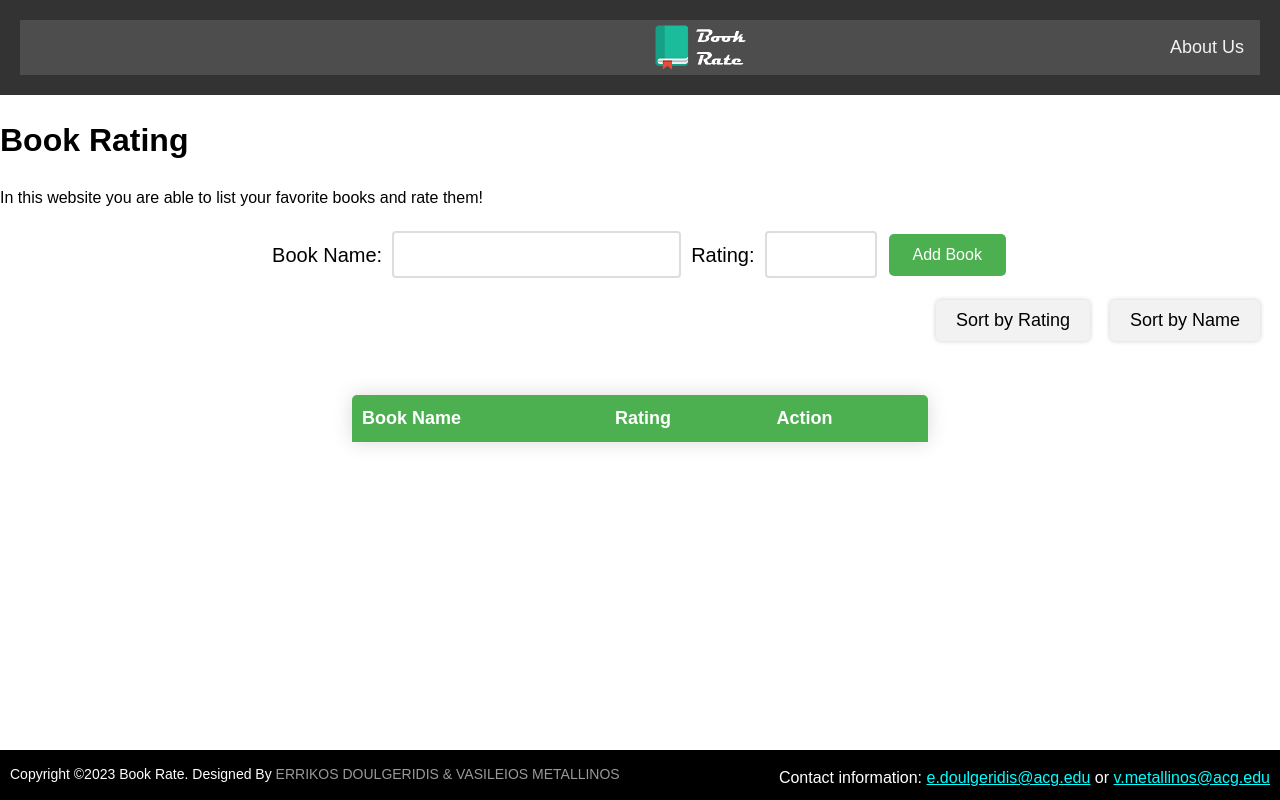
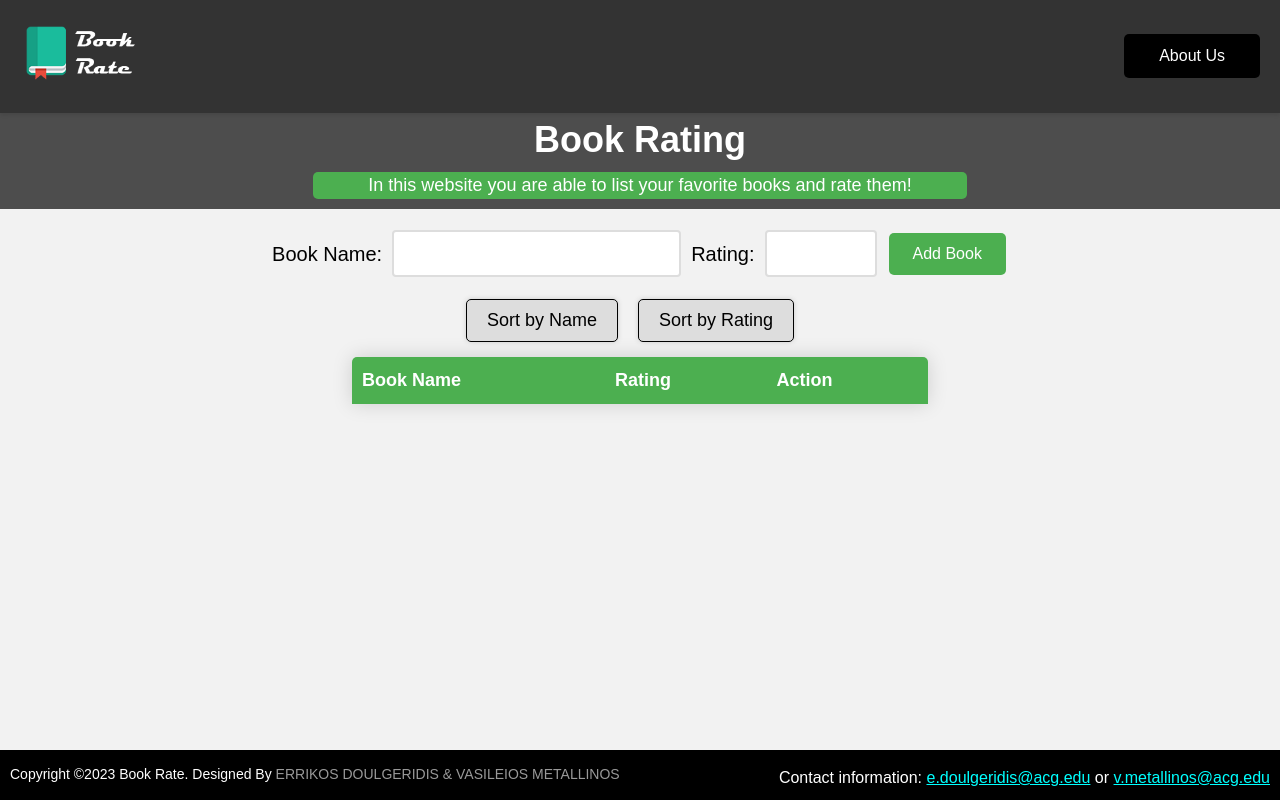
Before and after one commit to ErDoul123/Midterm-Project-for-ITC-4214, a plain HTML site: page index.html in a window 1280 px wide. Drawn offline with nearby package versions, Linux system fonts and the light colour scheme.

Commit message:
reformated header, body and footer

```diff
--- a/style.css
+++ b/style.css
@@ -2,6 +2,8 @@
 body {
     font-family: Arial, Helvetica, sans-serif;
     font-size: 16px;
+    background-color: #f2f2f2;
+
     line-height: 1.5;
     margin: 0;
     padding: 0;
@@ -9,53 +11,72 @@ body {
 
 
 /* Header */
-
-header {
-    text-align: center;
-    background-color: #333333;
-    color: #fff;
-    padding: 20px;
+.sticky-header {
+  position: sticky;
+  top: 0;
+  z-index: 100;
+  background-color: #333333;
+  box-shadow: 0 2px 4px rgba(0, 0, 0, 0.1);
+  padding: 20px;
+  display: flex;
+  justify-content: space-between;
+  align-items: center;
 }
 
-header h1 {
-    margin: 0;
-    font-size: 36px;
+.logo img {
+  max-width: 120px;
+ }
+
+.topnav a {
+    background-color: black;
+    border: none;
+    color: white;
+    padding: 10px 35px;
+    text-align: center;
+    text-decoration: none;
+    display: inline-block;
+    font-size: 16px;
+    cursor: pointer;
+    border-radius: 5px;
 }
 
-header p {
-    margin: 10px 0 0;
-    font-size: 18px;
+.topnav a:hover {
+  background-color: #dddddd;
+  color: black;
 }
 
 
-/* navigation bar */
+/* Title */
+.title {
+  display: flex;
+  flex-direction: column;
+  justify-content: center;
+  align-items: center;
+  background-color: #4d4d4d;
 
-.topnav {
-    background-color: #4d4d4d;
-    overflow: hidden;
-    width:100%;
 }
 
-.logo img{
-    position:absolute;
-    margin-top:0px;
-    margin-left: 10px;
-    max-width: 100px;
+.title h1 {
+  margin: 0 0 5px;
+  font-size: 36px;
+  color: white;
+  font-weight: bold;
+  text-align: center;
 }
 
-.topnav a {
-    float: right;
-    color: #f2f2f2;
-    text-align: center;
-    padding: 14px 16px;
-    text-decoration: none;
-    font-size: 18px;
+.title p {
+   margin: auto;
+   margin-bottom:10px;
+  padding: 0 55px;
+  font-size: 18px;
+  text-align: center;
+  color: white;
+  line-height: 1.5;
+  border-radius: 5px;
+  background-color: #4CAF50;
 }
 
-.topnav a:hover {
-    background-color: #ddd;
-    color: black;
-}
+
 
 /* Input fields */
 
@@ -83,7 +104,7 @@ input[type="submit"] {
 }
 
 button[type="submit"] {
-    background-color: #4CAF50; /* Green */
+    background-color: #4CAF50;
     border: none;
     color: white;
     padding: 12px 24px;
@@ -101,34 +122,31 @@ button[type="submit"]:hover {
 }
 
 /* Style the sort buttons */
+
+.sort-buttons{
+    display:flex;
+    align-items: center;
+    justify-content: center;
+
+}
+
 #sort-name-btn,
 #sort-rating-btn {
-    float: right;
     margin-right: 20px;
     font-size: 18px;
     padding: 10px 20px;
     border-radius: 5px;
-    border: none;
+    border: 1px solid black;
     cursor: pointer;
-    background-color: #f2f2f2;
+    background-color: #ddd;
     box-shadow: 0 0 5px #ccc;
 }
 
 #sort-name-btn:hover,
 #sort-rating-btn:hover {
-    background-color: #ddd;
+    background-color: #999999;
 }
 
-
-button delete-btn{
-    font-size: 18px;
-    padding: 10px 20px;
-    border-radius: 5px;
-    border: none;
-    cursor: pointer;
-    background-color: #f2f2f2;
-    box-shadow: 0 0 5px #ccc;
-}
 
 
 /* Book table */
@@ -137,15 +155,11 @@ button delete-btn{
     border-collapse: collapse;
 
     margin: auto;
-    margin-top:115px;
-
+    margin-top:15px;
     width: 45%;
     min-width: 400px;
-
     font-size: 18px;
-
     border-radius: 5px 5px 0 0;
-
     overflow: hidden;
     box-shadow: 0 0 20px rgba(0,0,0,0.15);
 
@@ -196,6 +210,18 @@ tbody td:last-child {
     text-align: left;
 }
 
+.delete-btn {
+  background-color: red;
+  color: white;
+  border: none;
+  font-size:14px;
+  padding: 10px 15px;
+  border-radius: 5px;
+  cursor: pointer;
+}
+.delete-btn:hover {
+  background-color: darkred;
+}
 
 /* Style the footer */
 
```
